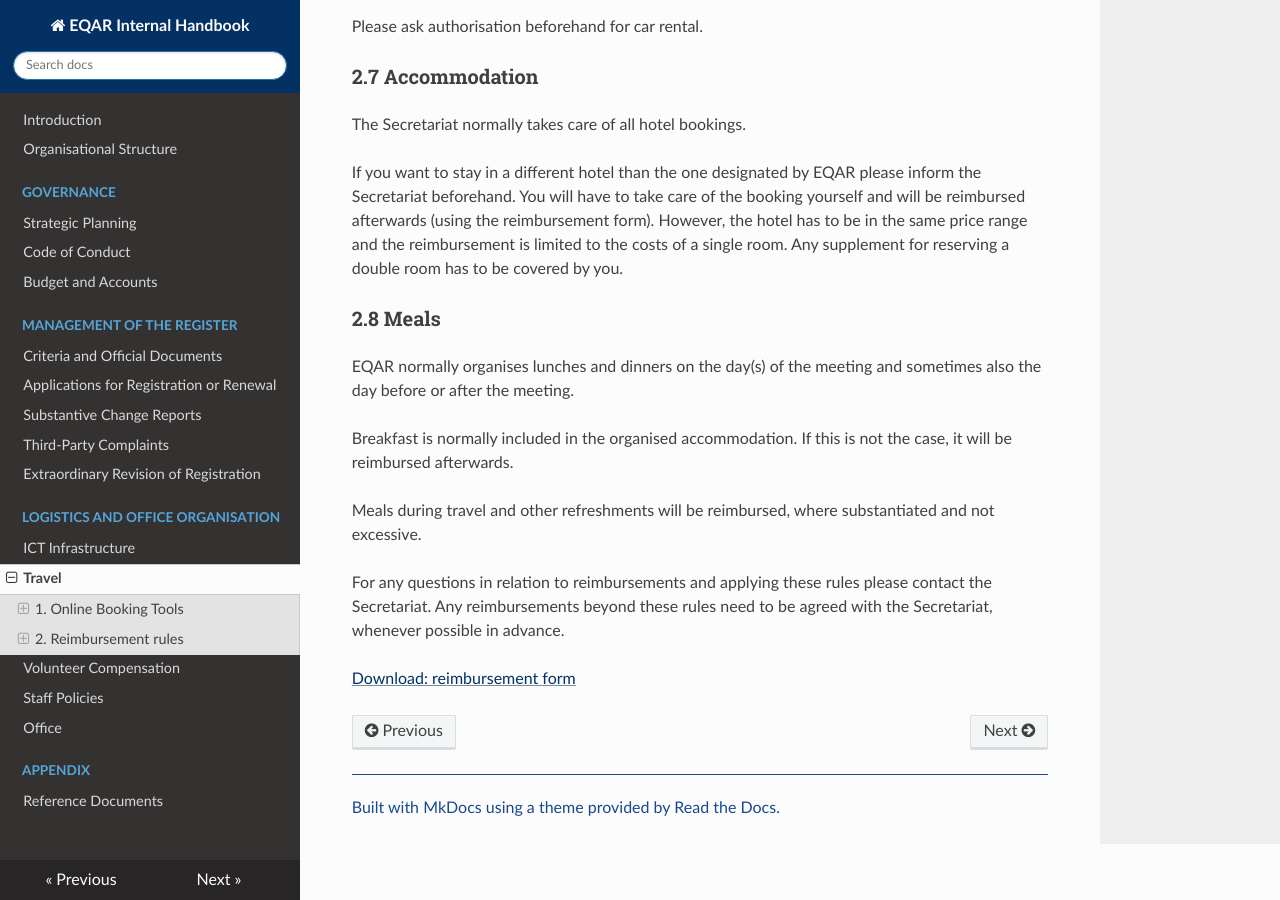
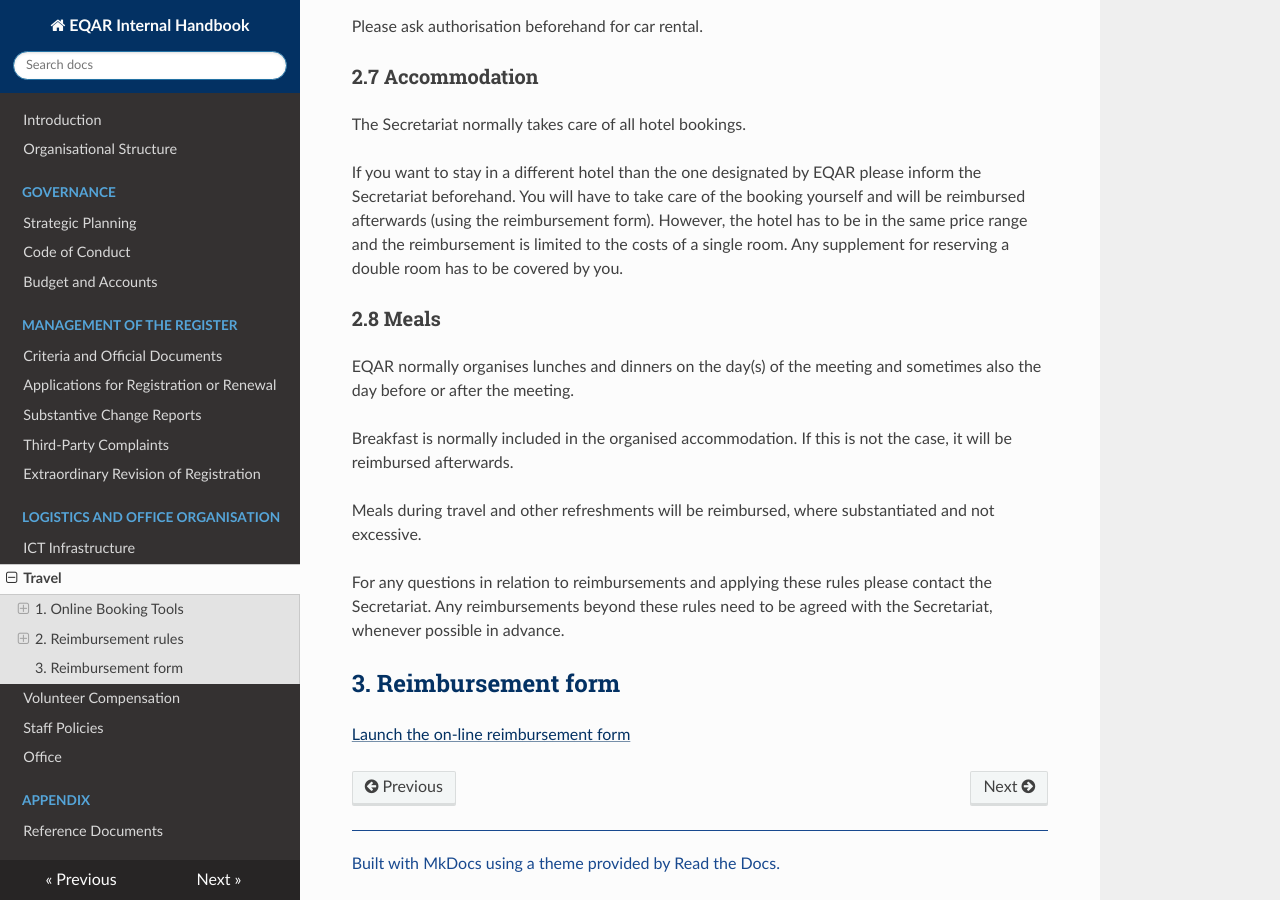
Before and after one commit to EQAR/internal-handbook, an MkDocs documentation site: the page built from docs/admin-travel.md, in a window 1280 px wide and 900 px high, scrolled down 3245 px. Built offline with MkDocs 1.6.1, drawn with Linux system fonts in a browser that asks for light colours; nearby versions of some CDN libraries.

Commit message:
replace reimbursement form by link to on-line form

```diff
--- a/docs/admin-travel.md
+++ b/docs/admin-travel.md
@@ -102,4 +102,6 @@ Meals during travel and other refreshments will be reimbursed, where substantiat
 
 For any questions in relation to reimbursements and applying these rules please contact the Secretariat. Any reimbursements beyond these rules need to be agreed with the Secretariat, whenever possible in advance.
 
- [Download: reimbursement form](files/EQAR Reimbursement form_version2017.xls)
+## Reimbursement form
+
+[Launch the on-line reimbursement form](https://fs22.formsite.com/EQAR_forms/reimbursement/index.html)
```
Also changed, not shown: 1 other file.
